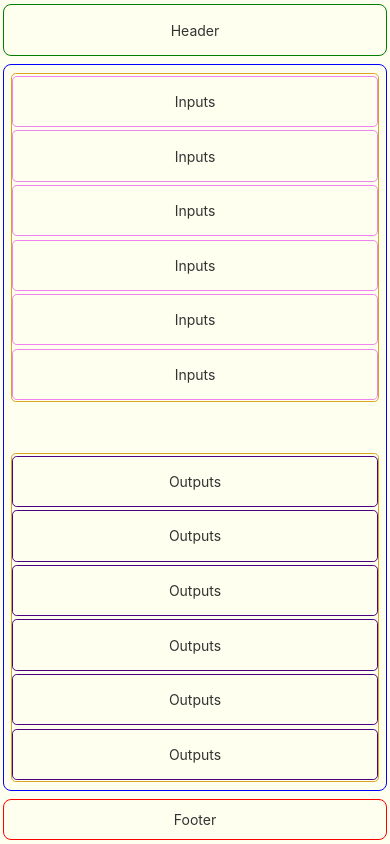
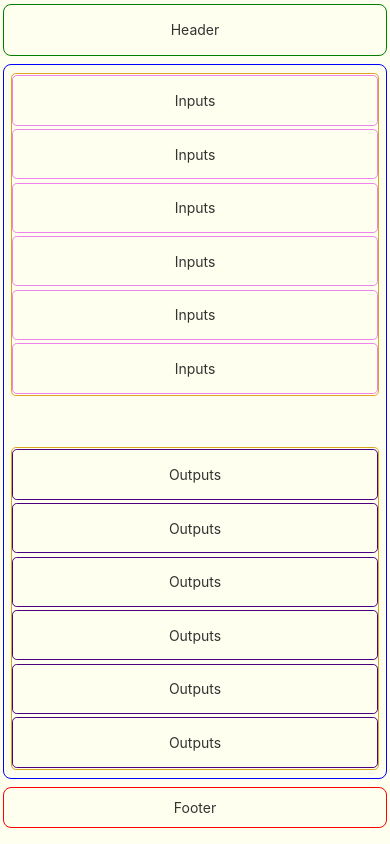
Before and after one commit to Ellipsoul/tax-calculator-pwa, an Angular app: page / in a window 390 px wide. Built offline with nearby package versions, Linux system fonts and the light colour scheme.

Commit message:
Added a little extra margin at the bottom to accommodate curves in mobile devices

```diff
--- a/package.json
+++ b/package.json
@@ -1,6 +1,6 @@
 {
   "name": "tax-calculator-pwa",
-  "version": "0.0.5",
+  "version": "0.0.6",
   "scripts": {
     "ng": "ng",
     "start": "ng serve",
--- a/src/app/app.component.sass
+++ b/src/app/app.component.sass
@@ -129,3 +129,4 @@ $flexcol-margin-y: 0.3vh
 footer
   flex-grow: 0.2
   border: 1px solid red
+  margin-bottom: calc(0.5rem + 1vh)
```
